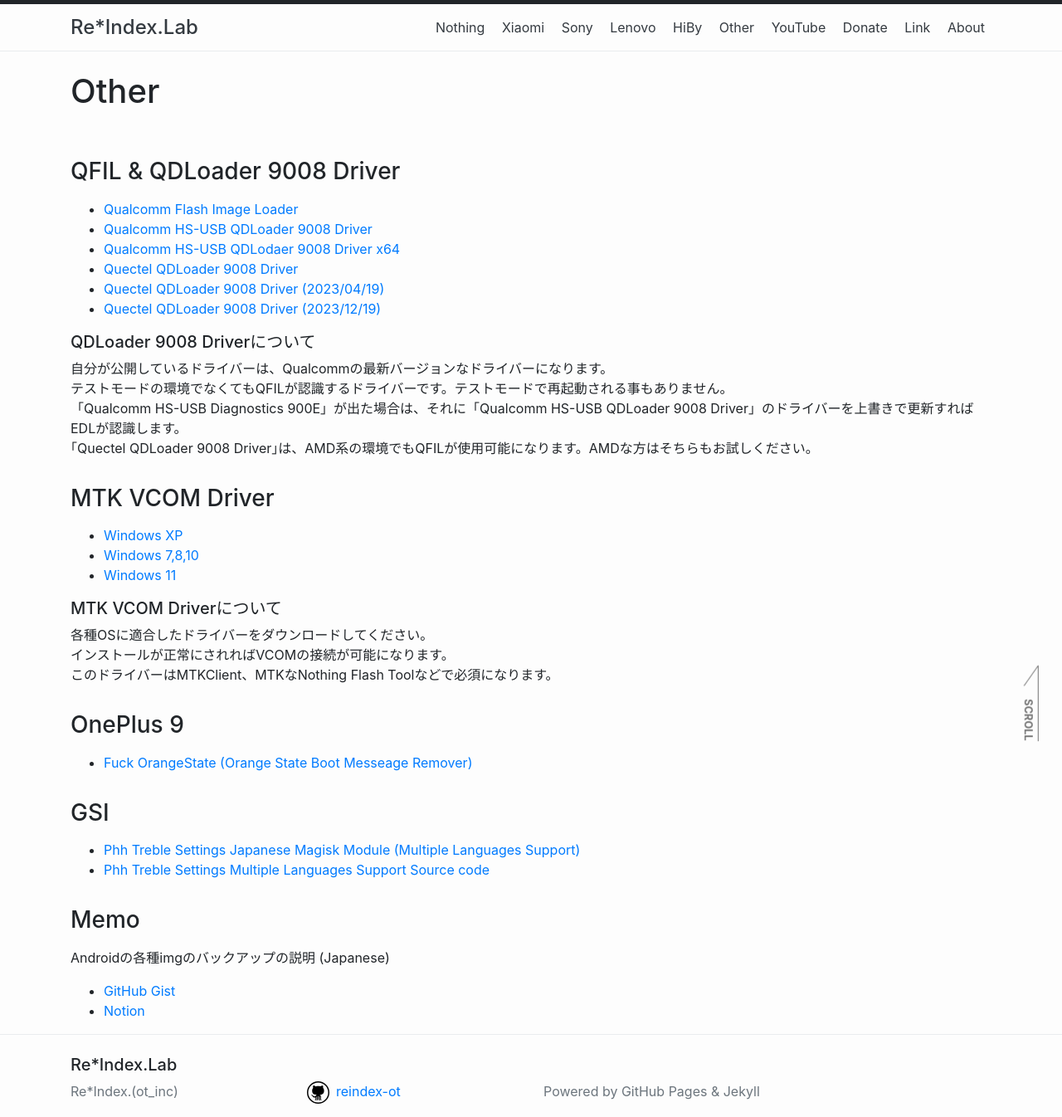
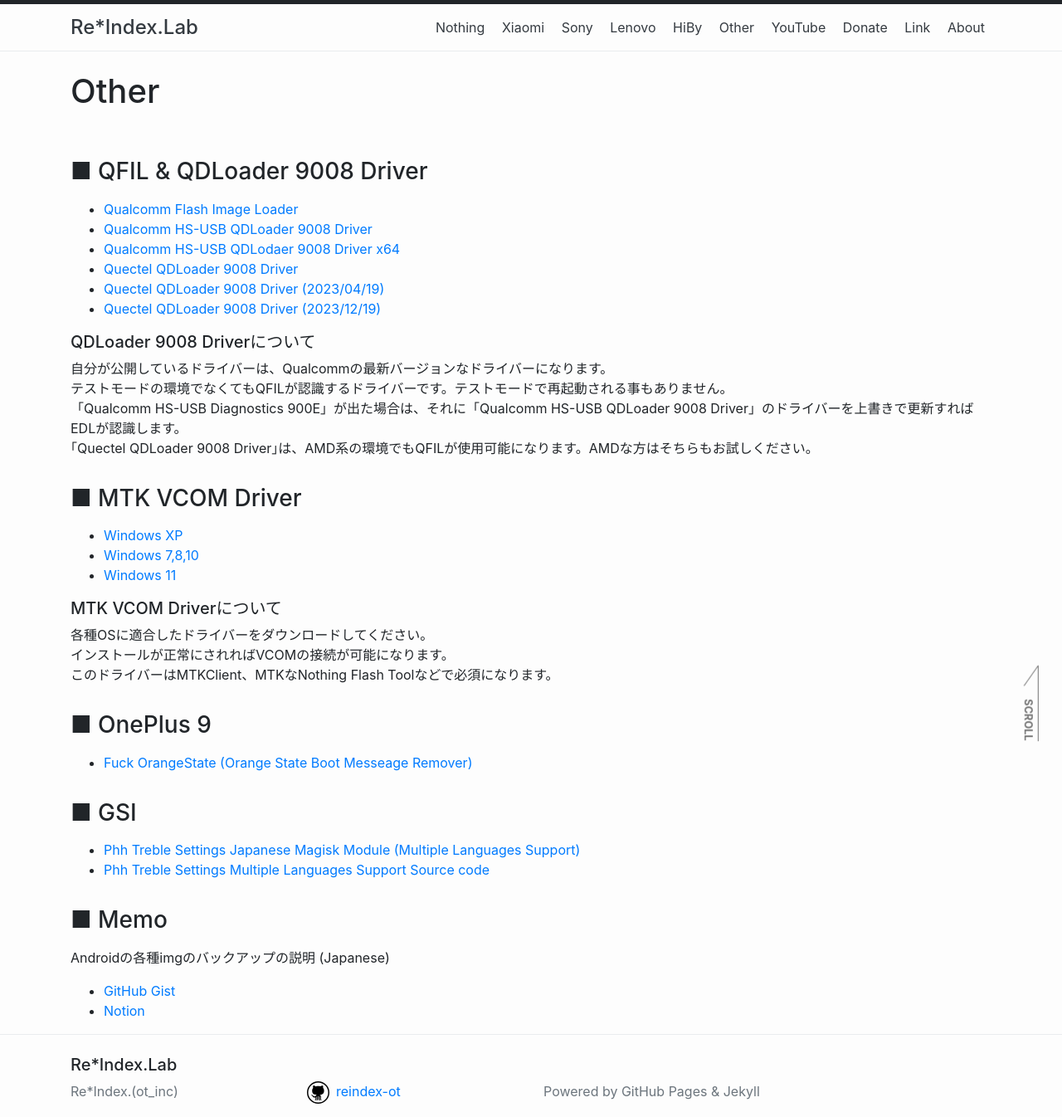
Before and after one commit to reindex-ot/reindex-ot.github.io, a Jekyll site: the page built from other.md, in a window 1280 px wide. Shown: the whole page at 83% size. Built offline with Jekyll 4.4.1, drawn with Linux system fonts in a browser that asks for light colours.

```diff
--- a/other.md
+++ b/other.md
@@ -4,7 +4,7 @@ title: Other
 permalink: /other/
 ---
 
-### QFIL & QDLoader 9008 Driver
+### ■ QFIL & QDLoader 9008 Driver
 - [Qualcomm Flash Image Loader](https://mega.nz/file/ypBG1ZzI#bw8D7p_48WpN7agvxwVH94XkzpGNXnWMk2zH6kupOS8)
 - [Qualcomm HS-USB QDLoader 9008 Driver](https://mega.nz/file/O4ZVSA6a#uK7003-5sLr0ISy37pNzoNwwBGDFqRW8HFMAUppVIyE)
 - [Qualcomm HS-USB QDLodaer 9008 Driver x64](https://github.com/reindex-ot/boot.img_repo/raw/main/other/edl_driver/Qualcomm_HS-USB_Drivers_x64_v2.1.2.2.zip)
@@ -18,7 +18,7 @@ permalink: /other/
 「Qualcomm HS-USB Diagnostics 900E」が出た場合は、それに「Qualcomm HS-USB QDLoader 9008 Driver」のドライバーを上書きで更新すればEDLが認識します。<br>
 ｢Quectel QDLoader 9008 Driver｣は、AMD系の環境でもQFILが使用可能になります。AMDな方はそちらもお試しください。<br>
 
-### MTK VCOM Driver
+### ■ MTK VCOM Driver
 - [Windows XP](https://drive.google.com/uc?export=download&id=1rbDPoruUCM-ss0fDI6pZOj7qxoHvo089)
 - [Windows 7,8,10](https://drive.google.com/uc?export=download&id=168ZyTrZ-dSMTq01jf4BdQV-djWmf-x42)
 - [Windows 11](https://drive.google.com/uc?export=download&id=1d9Xz19YL6eRd-gxM7G9TTZcO3RaM3fO7)
@@ -28,14 +28,14 @@ permalink: /other/
 インストールが正常にされればVCOMの接続が可能になります。<br>
 このドライバーはMTKClient、MTKなNothing Flash Toolなどで必須になります。
 
-### OnePlus 9
+### ■ OnePlus 9
 - [Fuck OrangeState (Orange State Boot Messeage Remover)](https://drive.google.com/uc?export=download&id=1MUlZYzqKGtAV4iqjjWHT4MMQe906LvmV)
 
-### GSI
+### ■ GSI
 - [Phh Treble Settings Japanese Magisk Module (Multiple Languages Support)](https://github.com/reindex-ot/TrebleApp_Japanese)
 - [Phh Treble Settings Multiple Languages Support Source code](https://github.com/exthmui-10-treble/treble_app)
 
-### Memo
+### ■ Memo
 Androidの各種imgのバックアップの説明 (Japanese)
 - [GitHub Gist](https://gist.github.com/reindex-ot/3b453682b61d45ccc5bcfb2d645bb85a)
 - [Notion](https://reindex.notion.site/Android-img-28d6fb938b04498e9731c020c0d6591d?pvs=74)
```
